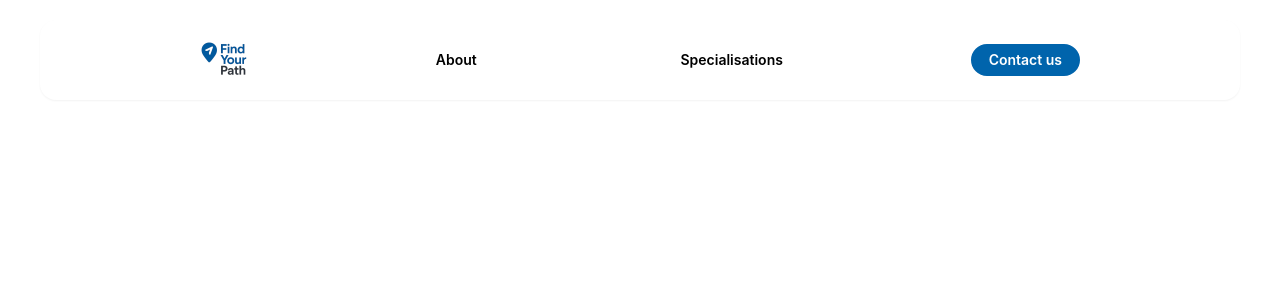
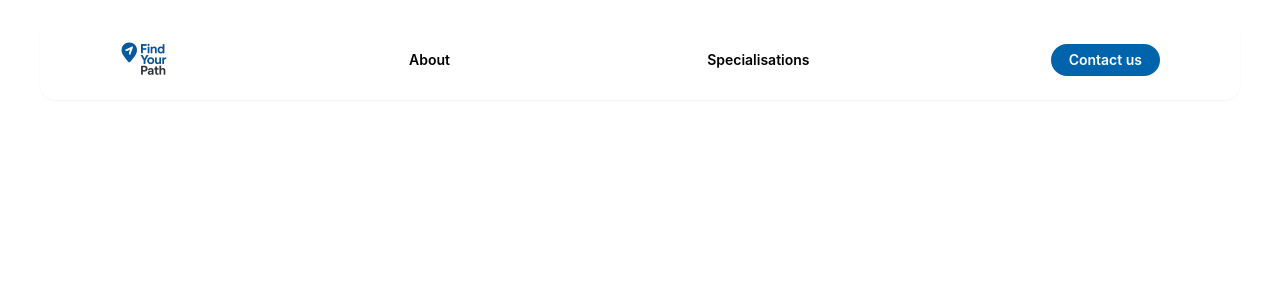
Before and after one commit to bdan0005/eng-path-navigator, a React (Create React App) app in the folder frontend/: page / in a window 1280 px wide. Shown: the top 300 px of the page. Built offline with nearby package versions, Linux system fonts and the light colour scheme.

Commit message:
Fix topbar spacing

```diff
--- a/frontend/src/components/TopBar.jsx
+++ b/frontend/src/components/TopBar.jsx
@@ -3,7 +3,7 @@ import Logo from '../assets/temp_logo.png';
 
 const TopBar = () => {
   return (
-    <div className="w-full bg-white shadow-sm px-40 py-4 rounded-2xl flex items-center justify-between">
+    <div className="w-full bg-white shadow-sm px-20 py-4 rounded-2xl flex items-center justify-between">
       <img src={Logo} alt="Logo" className="h-12 w-auto" />
       <Button
         type="secondary"
```
